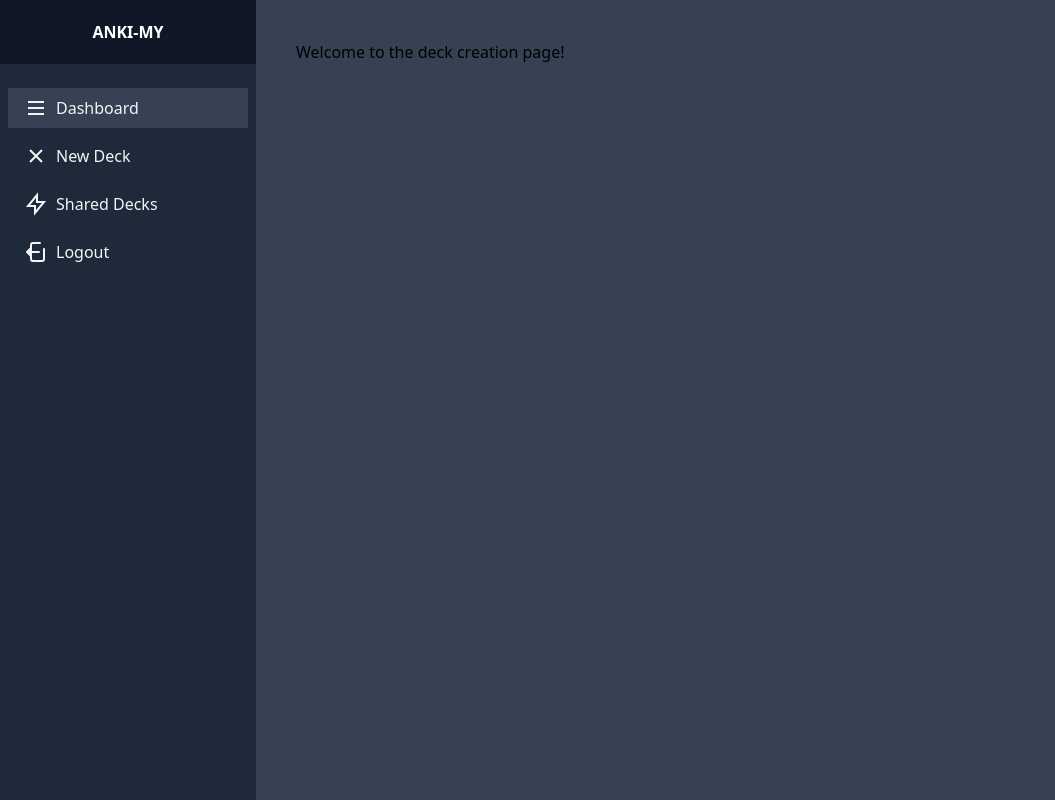
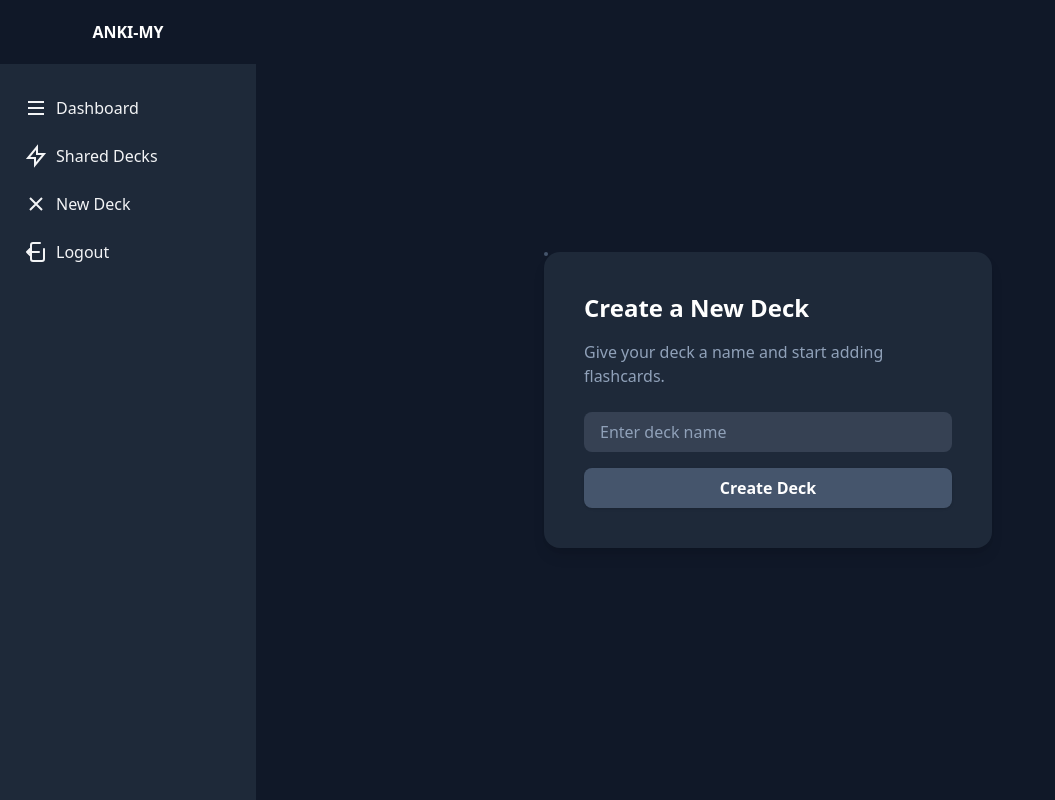
Before and after one commit to Nubzzin/Anki-my-frontend, a React (Vite) app: page /deck/new in a window 1280 px wide. Shown: the whole page, without its empty margins (0-1055 px from the left). Built offline with nearby package versions, Linux system fonts and the light colour scheme; sample sign-in values are in the browser's storage.

Commit message:
Add shared decks

```diff
--- a/src/components/SidebarComponent.tsx
+++ b/src/components/SidebarComponent.tsx
@@ -2,8 +2,6 @@ import { Link } from "react-router-dom";
 import { useState } from "react";
 
 function SidebarComponent() {
-  const [current, setCurrent] = useState(1);
-
   return (
     <div className="hidden md:flex flex-col w-64 bg-gray-800">
       <div className="flex items-center justify-center h-16 bg-gray-900">
@@ -14,10 +12,7 @@ function SidebarComponent() {
         <nav className="flex-1 px-2 py-4 bg-gray-800">
           <Link
             to="/"
-            className={`flex items-center px-4 py-2 mt-2 text-gray-100 hover:bg-gray-700 ${
-              current === 1 ? "bg-gray-700" : ""
-            }`}
-            onClick={() => setCurrent(1)}
+            className="flex items-center px-4 py-2 mt-2 text-gray-100 hover:bg-gray-700"
           >
             <svg
               className="h-6 w-6 mr-2"
@@ -31,11 +26,23 @@ function SidebarComponent() {
           </Link>
 
           <Link
+            to="/deck/shared"
+            className="flex items-center px-4 py-2 mt-2 text-gray-100 hover:bg-gray-700"
+          >
+            <svg
+              className="h-6 w-6 mr-2"
+              fill="none"
+              stroke="currentColor"
+              viewBox="0 0 24 24"
+            >
+              <path strokeWidth={2} d="M13 10V3L4 14h7v7l9-11h-7z" />
+            </svg>
+            Shared Decks
+          </Link>
+
+          <Link
             to="/deck/new"
-            className={`flex items-center px-4 py-2 mt-2 text-gray-100 hover:bg-gray-700 ${
-              current === 2 ? "bg-gray-700" : ""
-            }`}
-            onClick={() => setCurrent(2)}
+            className="flex items-center px-4 py-2 mt-2 text-gray-100 hover:bg-gray-700"
           >
             <svg
               className="h-6 w-6 mr-2"
@@ -49,29 +56,8 @@ function SidebarComponent() {
           </Link>
 
           <Link
-            to="/deck/shared"
-            className={`flex items-center px-4 py-2 mt-2 text-gray-100 hover:bg-gray-700 ${
-              current === 3 ? "bg-gray-700" : ""
-            }`}
-            onClick={() => setCurrent(3)}
-          >
-            <svg
-              className="h-6 w-6 mr-2"
-              fill="none"
-              stroke="currentColor"
-              viewBox="0 0 24 24"
-            >
-              <path strokeWidth={2} d="M13 10V3L4 14h7v7l9-11h-7z" />
-            </svg>
-            Shared Decks
-          </Link>
-
-          <Link
             to="/login"
-            className={`flex items-center px-4 py-2 mt-2 text-gray-100 hover:bg-gray-700 ${
-              current === 4 ? "bg-gray-700" : ""
-            }`}
-            onClick={() => setCurrent(4)}
+            className="flex items-center px-4 py-2 mt-2 text-gray-100 hover:bg-gray-700"
           >
             <svg
               className="h-6 w-6 mr-2"
--- a/src/pages/DeckStudyPage.tsx
+++ b/src/pages/DeckStudyPage.tsx
@@ -52,6 +52,11 @@ function DeckStudyPage() {
     const fetchData = async () => {
       setLoading(true);
       const fetchedCards = await fetchCards(deck.id);
+      if (fetchedCards.length === 0) {
+        setLoading(false);
+        setCompleted(true);
+        return;
+      }
       setCards(fetchedCards);
       setCurrentCard(fetchedCards[0]);
       setLoading(false);
--- a/src/pages/NewDeckPage.tsx
+++ b/src/pages/NewDeckPage.tsx
@@ -1,10 +1,75 @@
+import { useEffect, useState } from "react";
+import { newDeck } from "../services/api";
+
 function NewDeckPage() {
+  const [deckName, setDeckName] = useState("");
+  const [loading, setLoading] = useState(false);
+  const [success, setSuccess] = useState(false);
+  const [error, setError] = useState<string | null>(null);
+
+  const handleSubmit = async (e: React.FormEvent) => {
+    e.preventDefault();
+    setLoading(true);
+    setError(null);
+
+    try {
+      const deck = await newDeck(deckName);
+      console.log("Deck created:", deck);
+      setDeckName("");
+      setSuccess(true);
+    } catch (err: any) {
+      console.error("Error:", err.message);
+      setError(err.message);
+    } finally {
+      setLoading(false);
+    }
+  };
+
   return (
-    <>
-      <div className="grid grid-cols-1 sm:grid-cols-2 gap-6 p-10">
-        <p>Welcome to the deck creation page!</p>
+    <div className="min-h-screen flex items-center justify-center bg-gray-900 p-6">
+      <div className="bg-gray-800 rounded-2xl shadow-lg p-10 w-full max-w-md relative group transition-all duration-300 hover:shadow-2xl">
+        {/* Glow Circle Animation */}
+        <span className="absolute top-0 left-0 h-1 w-1 rounded-full bg-slate-600 transition-all duration-300 group-hover:scale-[60] group-hover:opacity-30 z-0 origin-top-left"></span>
+
+        <div className="relative z-10">
+          <h2 className="text-2xl font-bold text-white mb-4">
+            Create a New Deck
+          </h2>
+          <p className="text-slate-400 mb-6">
+            Give your deck a name and start adding flashcards.
+          </p>
+
+          <form onSubmit={handleSubmit} className="space-y-4">
+            <input
+              type="text"
+              value={deckName}
+              onChange={(e) => {
+                setError("");
+                setSuccess(false);
+                setDeckName(e.target.value);
+              }}
+              placeholder="Enter deck name"
+              className="w-full px-4 py-2 rounded-lg bg-gray-700 text-white placeholder-slate-400 focus:outline-none focus:ring-2 focus:ring-slate-500"
+              required
+              disabled={loading}
+            />
+            <button
+              type="submit"
+              className="w-full py-2 px-4 bg-slate-600 hover:bg-slate-500 transition-all text-white font-semibold rounded-lg shadow disabled:opacity-50"
+              disabled={loading}
+            >
+              {loading ? "Creating..." : "Create Deck"}
+            </button>
+            {error && <p className="text-red-500 text-sm">{error}</p>}
+            {success && (
+              <p className="text-green-500 text-sm">
+                Deck created successfully!
+              </p>
+            )}
+          </form>
+        </div>
       </div>
-    </>
+    </div>
   );
 }
 
--- a/src/pages/SharedPage.tsx
+++ b/src/pages/SharedPage.tsx
@@ -1,12 +1,114 @@
-function SharedPage() {
+import { useEffect, useState } from "react";
+import DeckComponent from "../components/DeckComponent";
+import { Deck } from "../utils/models";
+import { fetchSharedDecks } from "../services/api";
+
+const SharedDecksPage = () => {
+  const [search, setSearch] = useState("");
+  const [allDecks, setAllDecks] = useState<Deck[]>([]);
+  const [filteredDecks, setFilteredDecks] = useState<Deck[]>([]);
+  const [loading, setLoading] = useState(true);
+
+  useEffect(() => {
+    const fetchData = async () => {
+      try {
+        const decks = await fetchSharedDecks();
+        setAllDecks(decks);
+        setFilteredDecks(decks);
+      } catch (error) {
+        console.error("Error fetching shared decks:", error);
+      } finally {
+        setLoading(false);
+      }
+    };
+
+    fetchData();
+  }, []);
+
+  useEffect(() => {
+    setFilteredDecks(
+      allDecks.filter((deck) =>
+        deck.name.toLowerCase().includes(search.toLowerCase()),
+      ),
+    );
+  }, [search, allDecks]);
+
+  if (loading) {
+    return (
+      <div className="min-h-screen bg-gray-900 text-white p-6">
+        <div className="col-span-1 sm:col-span-2 flex justify-center items-center py-20">
+          <div className="flex flex-col items-center space-y-4 bg-gray-800 bg-opacity-70 p-10 rounded-2xl shadow-inner backdrop-blur-sm">
+            <div className="relative">
+              <svg
+                className="animate-spin h-12 w-12 text-indigo-400"
+                xmlns="http://www.w3.org/2000/svg"
+                fill="none"
+                viewBox="0 0 24 24"
+              >
+                <circle
+                  className="opacity-25"
+                  cx="12"
+                  cy="12"
+                  r="10"
+                  stroke="currentColor"
+                  strokeWidth="4"
+                />
+                <path
+                  className="opacity-75"
+                  fill="currentColor"
+                  d="M4 12a8 8 0 018-8v8H4z"
+                />
+              </svg>
+              <div className="absolute inset-0 rounded-full blur-md bg-indigo-500 opacity-20"></div>
+            </div>
+            <p className="text-white text-lg font-medium animate-pulse">
+              Loading your decks...
+            </p>
+          </div>
+        </div>
+      </div>
+    );
+  }
+
   return (
-    <>
-      {/* <div className="sticky top-0 z-10 flex items-center justify-center h-16 bg-gray-900">
-        <span className="text-white font-bold uppercase">Shared Decks</span>
-      </div> */}
-      <div className="p-4"></div>
-    </>
+    <div className="min-h-screen bg-gray-900 text-white p-6">
+      {/* Header */}
+      <div className="max-w-4xl mx-auto text-center mb-8">
+        <h1 className="text-3xl font-bold mb-2">📚 Shared Decks</h1>
+        <p className="text-gray-400">
+          Explore and study decks shared by the community
+        </p>
+      </div>
+
+      {/* Search */}
+      <div className="max-w-md mx-auto mb-10">
+        <input
+          type="text"
+          value={search}
+          onChange={(e) => setSearch(e.target.value)}
+          placeholder="Search decks..."
+          className="w-full px-4 py-3 rounded-lg bg-gray-800 border border-gray-700 text-white focus:outline-none focus:ring-2 focus:ring-blue-500"
+        />
+      </div>
+
+      {/* Deck Grid */}
+      <div className="grid grid-cols-1 sm:grid-cols-2 lg:grid-cols-3 gap-6 px-4 sm:px-10">
+        {filteredDecks.length > 0 ? (
+          filteredDecks.map((deck) => (
+            <DeckComponent key={deck.id} deck={deck} />
+          ))
+        ) : (
+          <div className="col-span-full text-center text-gray-400">
+            <div className="col-span-1 sm:col-span-2 flex justify-center">
+              <div className="bg-gray-900 border border-gray-600 rounded-xl p-6 shadow-md w-full max-w-md text-center">
+                <p className="text-gray-300 text-lg">No decks found</p>
+              </div>
+            </div>
+          </div>
+        )}
+      </div>
+    </div>
   );
-}
+};
 
-export default SharedPage;
+export default SharedDecksPage;
--- a/src/services/api.ts
+++ b/src/services/api.ts
@@ -56,6 +56,21 @@ export async function fetchDecks(): Promise<Deck[]> {
   return data.map((deck: any) => new Deck(deck.id, deck.name));
 }
 
+export async function fetchSharedDecks(): Promise<Deck[]> {
+  const response = await fetch(`${apiUrl}/deck/shared`, {
+    headers: {
+      Authorization: `Bearer ${localStorage.getItem("token")}`,
+    },
+  });
+
+  if (!response.ok) {
+    throw new Error("Failed to fetch shared decks");
+  }
+
+  const data = await response.json();
+  return data.map((deck: any) => new Deck(deck.id, deck.name));
+}
+
 export async function fetchCards(deckId: string): Promise<Card[]> {
   const response = await fetch(`${apiUrl}/deck/${deckId}/card`, {
     headers: {
@@ -70,3 +85,23 @@ export async function fetchCards(deckId: string): Promise<Card[]> {
   const data = await response.json();
   return data.map((card: any) => new Card(card.id, card.front, card.back));
 }
+
+export async function newDeck(deckName: string) {
+  const response = await fetch(`${apiUrl}/deck/new`, {
+    method: "POST",
+    headers: {
+      Authorization: `Bearer ${localStorage.getItem("token")}`,
+    },
+    body: JSON.stringify({ name: deckName }),
+  });
+
+  if (response.status === 409) {
+    throw new Error("Deck already exists");
+  }
+
+  if (!response.ok) {
+    throw new Error("Failed to create deck");
+  }
+
+  return await response.json();
+}
```
Also changed, not shown: src/pages/DashboardPage.tsx (+19 -3 lines).
